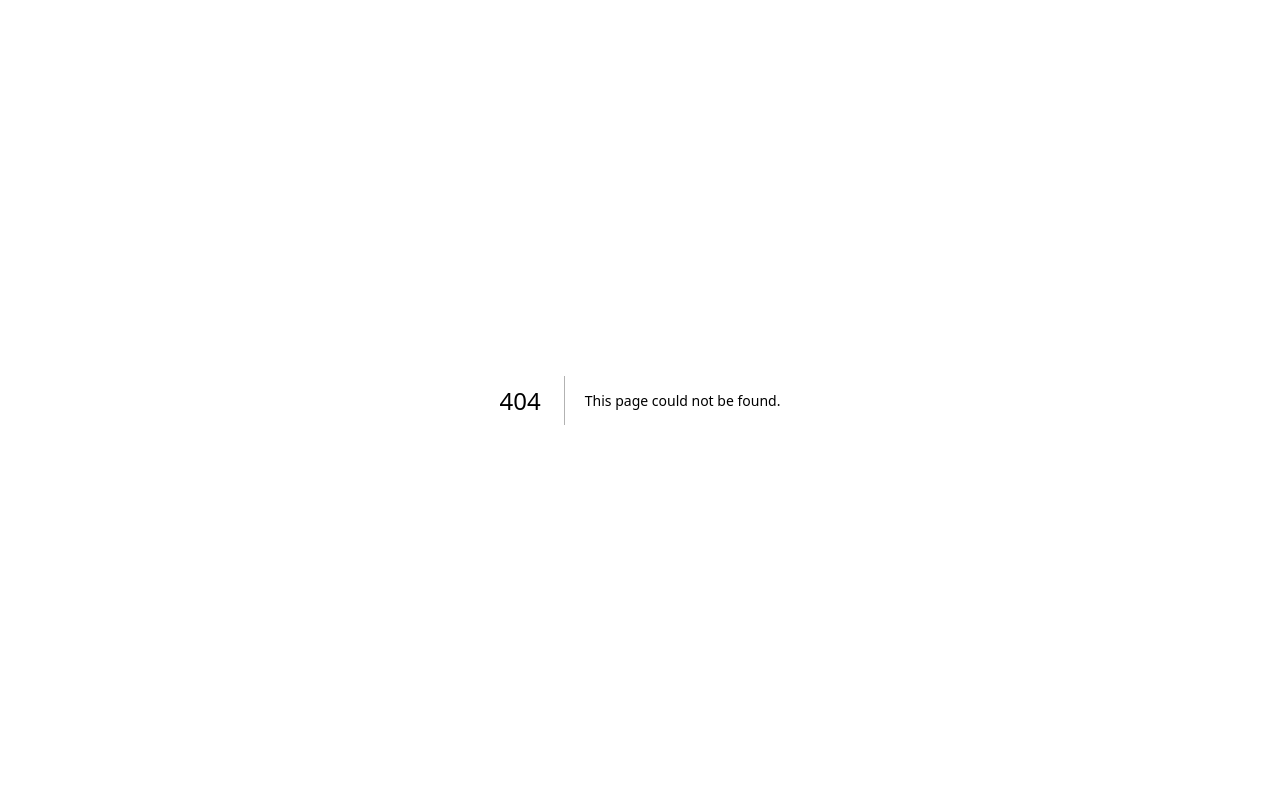
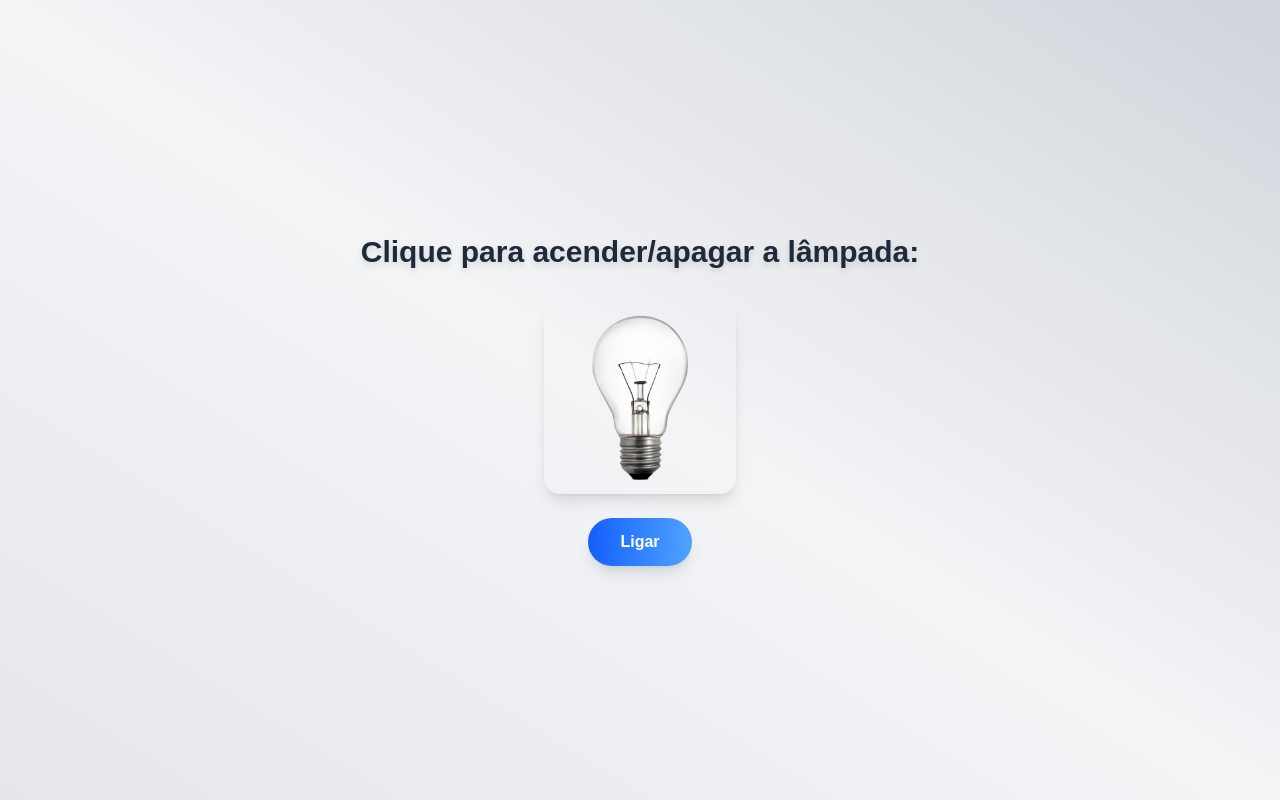
Before and after one commit to Anaelica/revisoes, a Next.js app: page /revisao in a window 1280 px wide. Before the commit this address had no page. Built offline with nearby package versions, Linux system fonts and the light colour scheme.

Commit message:
feat: UseStates

```diff
--- /dev/null
+++ b/src/app/revisao/page.tsx
@@ -0,0 +1,5 @@
+import Lampada from "@/app/revisao/usestates/Lampada";
+
+export default function Home() {
+  return <Lampada />;
+}
--- /dev/null
+++ b/src/app/revisao/usestates/Lampada.tsx
@@ -0,0 +1,38 @@
+'use client'
+
+import { useState } from "react";
+
+export default function Lampada() {
+  const [ligada, setLigada] = useState(false);
+
+  const lampadaLigada = "/Lâmpada_isolada_em_fundo_transparente___PSD_Premium_gerado_com_IA-removebg-preview.png";
+  const lampadaDesligada = "/ee454afb-ff0a-4bc0-934e-3c462cc00575-removebg-preview.png";
+
+  return (
+    <div className="flex flex-col items-center justify-center min-h-screen bg-gradient-to-tr from-gray-200 via-gray-100 to-gray-300 p-6">
+      <h1 className="text-3xl font-extrabold mb-8 text-gray-800 drop-shadow-md select-none">
+        Clique para acender/apagar a lâmpada:
+      </h1>
+
+
+      <div className="w-48 h-48 mb-6 rounded-2xl shadow-lg overflow-hidden flex items-center justify-center ">
+        <img
+          src={ligada ? lampadaLigada : lampadaDesligada}
+          alt="Lâmpada"
+          className={`max-w-full max-h-full transition-transform duration-500 ${
+            ligada ? "scale-110" : "scale-100"
+          }`}
+          style={{ objectFit: "contain" }}
+        />
+      </div>
+
+      <button
+        onClick={() => setLigada(!ligada)}
+        className="px-8 py-3 rounded-full bg-gradient-to-r from-blue-600 to-blue-400 text-white font-semibold shadow-lg hover:from-blue-700 hover:to-blue-500 hover:scale-105 active:scale-95 transition-transform duration-300 select-none focus:outline-none focus:ring-4"
+        aria-pressed={ligada}
+      >
+        {ligada ? "Desligar" : "Ligar"}
+      </button>
+    </div>
+  );
+}
```
Also changed, not shown: public/Lâmpada_isolada_em_fundo_transparente___PSD_Premium_gerado_com_IA-removebg-preview.png (added), public/ee454afb-ff0a-4bc0-934e-3c462cc00575-removebg-preview.png (added).
